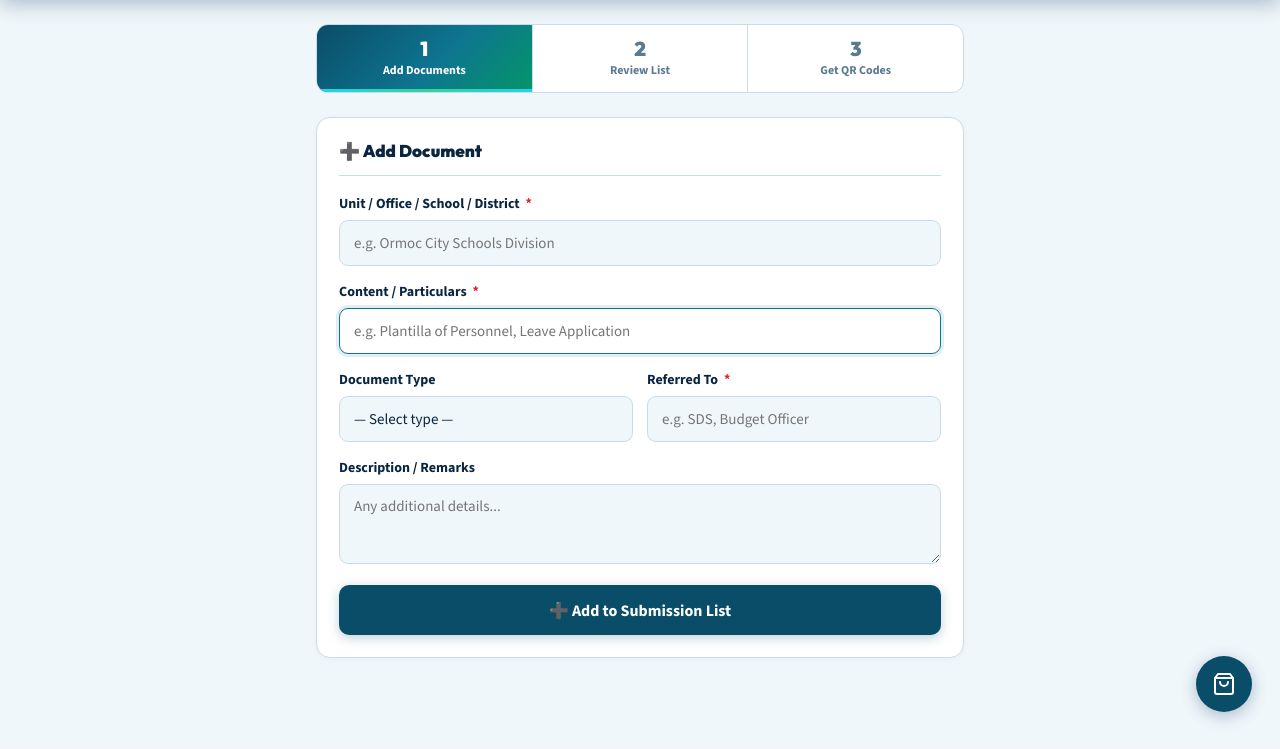
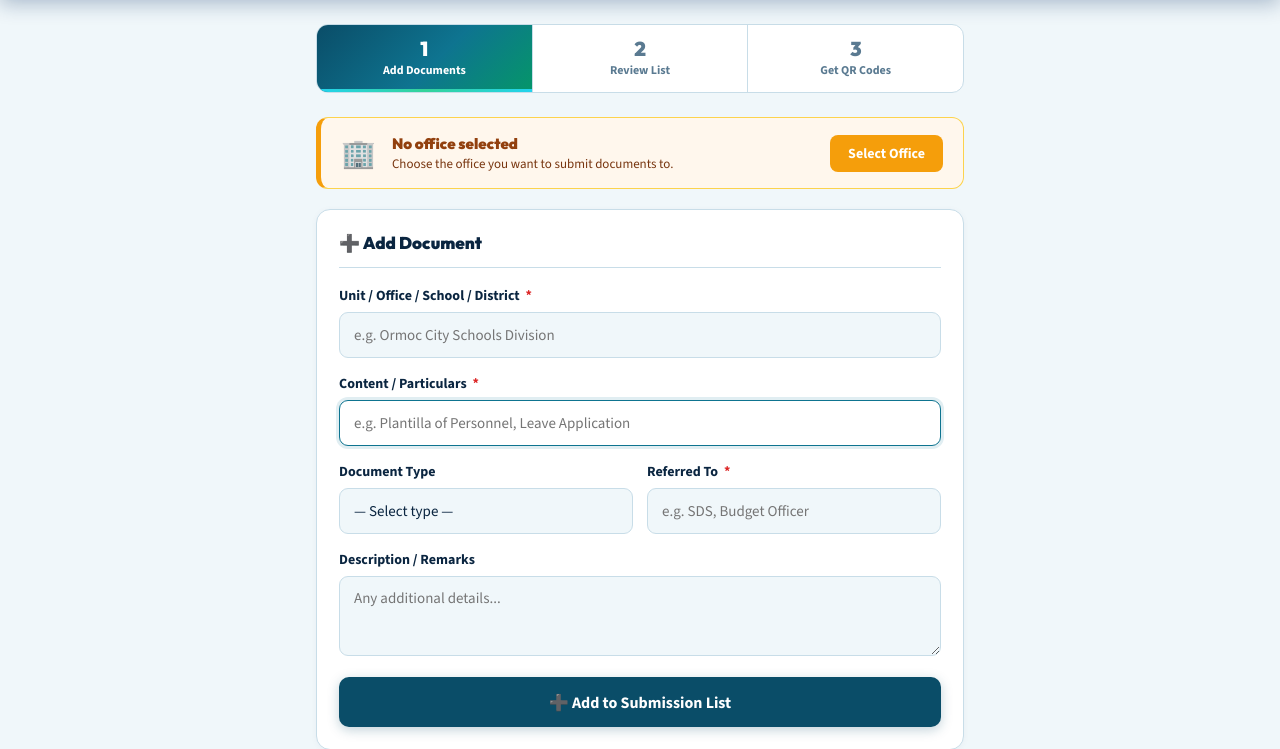
Before and after one commit to smolrome/doctracker, a Flask app: template templates/client_submit.html in a window 1280 px wide. Shown: the part 60-809 px from the top of the page. Before the commit the page ends 783 px from the top, so only its background shows below. Run offline with Flask 3, Linux system fonts and the light colour scheme; the template is opened without the code that fills it, so the values that code supplies are empty; some libraries are stand-ins or nearby versions.

Commit message:
feat(ui): add office selection modal and no-office prompt
Add a new office QR modal for selecting submission offices, along with a "no office selected" prompt that appears when users haven't chosen an office yet. Includes auto-open functionality via ?pick_office=1 URL parameter. Refactored cart modal logic for clarity.

```diff
--- a/static/css/client_submit.css
+++ b/static/css/client_submit.css
@@ -770,3 +770,33 @@ body{font-family:'Source Sans 3',sans-serif;background:var(--surface);min-height
   .cmp-edit-row { grid-template-columns: 1fr; }
   .cmp-item-edit { display: none; } /* show icon only on very small screens */
 }
+
+/* ── NO OFFICE PROMPT ── */
+.no-office-prompt {
+  display: flex;
+  align-items: center;
+  gap: 16px;
+  padding: 16px 20px;
+  margin-bottom: 20px;
+  background: #FFF7ED;
+  border: 1.5px solid #FCD34D;
+  border-left: 5px solid #F59E0B;
+  border-radius: 12px;
+  flex-wrap: wrap;
+}
+.nop-icon { font-size: 28px; flex-shrink: 0; }
+.nop-body { flex: 1; min-width: 0; }
+.nop-title {
+  font-family: 'Outfit', sans-serif;
+  font-size: 15px; font-weight: 900; color: #92400E;
+}
+.nop-sub { font-size: 13px; color: #78350F; margin-top: 2px; }
+.nop-btn {
+  background: #F59E0B; color: #fff;
+  border: none; padding: 9px 18px;
+  border-radius: 8px; font-size: 14px; font-weight: 700;
+  cursor: pointer; font-family: inherit;
+  white-space: nowrap; flex-shrink: 0;
+  transition: filter .15s;
+}
+.nop-btn:hover { filter: brightness(1.08); }
--- a/static/js/client_submit.js
+++ b/static/js/client_submit.js
@@ -1,3 +1,4 @@
+// ── LOADING
 function showLoading(msg) {
   document.getElementById('loading-text').textContent = msg || 'Processing...';
   document.getElementById('loading-overlay').classList.add('active');
@@ -6,140 +7,32 @@ window.addEventListener('pageshow', e => {
   if (e.persisted) document.getElementById('loading-overlay').classList.remove('active');
 });
 
+// ── OFFICE QR MODAL
 function toggleOfficeQR() {
   const modal = document.getElementById('office-qr-modal');
-  if (modal) {
-    if (modal.style.display === 'none') {
-      modal.style.display = 'flex';
-      document.body.style.overflow = 'hidden';
-    } else {
-      modal.style.display = 'none';
-      document.body.style.overflow = '';
-    }
-  }
+  if (!modal) return;
+  const isOpen = modal.style.display !== 'none';
+  modal.style.display = isOpen ? 'none' : 'flex';
+  document.body.style.overflow = isOpen ? '' : 'hidden';
 }
+
 function filterOffices(query) {
-  const cards = document.querySelectorAll('.office-qr-card');
+  const cards   = document.querySelectorAll('.office-qr-card');
   const noneMsg = document.getElementById('office-qr-none');
   const q = query.toLowerCase().trim();
   let visible = 0;
   cards.forEach(card => {
     const name = card.getAttribute('data-name') || '';
-    if (q === '' || name.includes(q)) {
-      card.style.display = 'block';
-      visible++;
-    } else {
-      card.style.display = 'none';
-    }
+    const show = q === '' || name.includes(q);
+    card.style.display = show ? 'block' : 'none';
+    if (show) visible++;
   });
-  if (noneMsg) {
-    noneMsg.style.display = visible === 0 ? 'block' : 'none';
-  }
+  if (noneMsg) noneMsg.style.display = visible === 0 ? 'block' : 'none';
 }
 
-// ── CART MODAL ──
-
+// ── CART MODAL
 function openCartModal() {
-  renderCartModal();
-  document.getElementById('cart-modal-overlay').classList.add('open');
-  document.body.style.overflow = 'hidden';
-}
-
-function closeCartModal() {
-  document.getElementById('cart-modal-overlay').classList.remove('open');
-  document.body.style.overflow = '';
-}
-
-function onCartOverlayClick(e) {
-  if (e.target === document.getElementById('cart-modal-overlay')) closeCartModal();
-}
-
-function renderCartModal() {
-  const body = document.getElementById('cmp-body');
-  const submitBtn = document.getElementById('cmp-submit-btn');
-  const countBadge = document.getElementById('cmp-count-badge');
-
-  // Read cart items from the existing cart DOM (your .cart-item elements)
-  const cartItems = document.querySelectorAll('.cart-item');
-  countBadge.textContent = cartItems.length;
-
-  if (cartItems.length === 0) {
-    body.innerHTML = `
-      <div class="cmp-empty">
-        <div class="cmp-empty-icon">🛒</div>
-        <p>No documents in your submission list yet.</p>
-      </div>`;
-    submitBtn.disabled = true;
-    return;
-  }
-
-  submitBtn.disabled = false;
-  let html = '';
-  cartItems.forEach((item, i) => {
-    const nameEl   = item.querySelector('.cart-item-name');
-    const metaEl   = item.querySelector('.cart-item-meta');
-    const removeBtn = item.querySelector('.btn-remove');
-    const name = nameEl ? nameEl.textContent.trim() : '—';
-    const meta = metaEl ? metaEl.innerHTML  : '';
-    // Grab the remove button's onclick so we can mirror it
-    const removeOnclick = removeBtn ? removeBtn.getAttribute('onclick') : null;
-    const removeAttr = removeOnclick ? `onclick="${removeOnclick.replace(/"/g, "'")};closeCartModal();renderCartModal();"` : '';
-
-    html += `
-      <div class="cmp-item">
-        <div class="cmp-item-num">${i + 1}</div>
-        <div class="cmp-item-body">
-          <div class="cmp-item-name">${name}</div>
-          <div class="cmp-item-meta">${meta}</div>
-        </div>
-        ${removeOnclick ? `<button class="cmp-item-remove" ${removeAttr}>Remove</button>` : ''}
-      </div>`;
-  });
-  body.innerHTML = html;
-}
-
-function submitAllFromModal() {
-  closeCartModal();
-  // Trigger your existing submit-all button
-  const existingBtn = document.querySelector('.btn-submit-all');
-  if (existingBtn) existingBtn.click();
-}
-
-// Keep FAB badge in sync with cart item count
-function updateCartFabBadge() {
-  const count = document.querySelectorAll('.cart-item').length;
-  const badge = document.getElementById('cart-fab-badge');
-  if (!badge) return;
-  badge.textContent = count > 0 ? count : '';
-  badge.classList.toggle('visible', count > 0);
-}
-
-// Call on load and hook into any cart mutations
-document.addEventListener('DOMContentLoaded', () => {
-  updateCartFabBadge();
-
-  // Watch for cart additions/removals via MutationObserver
-  const cartContainer = document.querySelector('.cart-section');
-  if (cartContainer) {
-    new MutationObserver(updateCartFabBadge).observe(cartContainer, { childList: true, subtree: true });
-  }
-});
-
-// ── FAB badge init (server-rendered count)
-(function() {
-  const count = {{ cart|length if cart else 0 }};
-  const badge = document.getElementById('cart-fab-badge');
-  if (badge) {
-    badge.textContent = count > 0 ? count : '';
-    badge.classList.toggle('visible', count > 0);
-  }
-  // Auto-open modal if there are items and user just added one
-  {% if cart and cart|length > 0 %}
-  // Uncomment to auto-open on load: openCartModal();
-  {% endif %}
-})();
-
-function openCartModal() {
+  cancelEdit();
   document.getElementById('cart-modal-overlay').classList.add('open');
   document.body.style.overflow = 'hidden';
 }
@@ -154,30 +47,35 @@ function onCartOverlayClick(e) {
   if (e.target === document.getElementById('cart-modal-overlay')) closeCartModal();
 }
 
-// ── Edit
+// ── EDIT
 function openEdit(tmpId, itemEl) {
   const panel = document.getElementById('cmp-edit-panel');
   const body  = document.getElementById('cmp-body');
-
-  document.getElementById('edit-tmp-id').value        = itemEl.dataset.tmpId;
-  document.getElementById('edit-doc-name').value      = itemEl.dataset.docName;
-  document.getElementById('edit-unit-office').value   = itemEl.dataset.unitOffice;
-  document.getElementById('edit-referred-to').value   = itemEl.dataset.referredTo;
-  document.getElementById('edit-description').value   = itemEl.dataset.description;
-
+  document.getElementById('edit-tmp-id').value      = itemEl.dataset.tmpId;
+  document.getElementById('edit-doc-name').value    = itemEl.dataset.docName;
+  document.getElementById('edit-unit-office').value = itemEl.dataset.unitOffice;
+  document.getElementById('edit-referred-to').value = itemEl.dataset.referredTo;
+  document.getElementById('edit-description').value = itemEl.dataset.description;
   const catSel = document.getElementById('edit-category');
   if (catSel) {
-    for (let opt of catSel.options) {
-      opt.selected = (opt.value === itemEl.dataset.category);
-    }
+    for (let opt of catSel.options) opt.selected = (opt.value === itemEl.dataset.category);
   }
-
   panel.style.display = 'block';
   body.style.display  = 'none';
   document.getElementById('edit-doc-name').focus();
 }
 
 function cancelEdit() {
-  document.getElementById('cmp-edit-panel').style.display = 'none';
-  document.getElementById('cmp-body').style.display       = 'block';
+  const panel = document.getElementById('cmp-edit-panel');
+  const body  = document.getElementById('cmp-body');
+  if (panel) panel.style.display = 'none';
+  if (body)  body.style.display  = 'block';
 }
+
+// ── AUTO-OPEN OFFICE MODAL if ?pick_office=1
+(function () {
+  const params = new URLSearchParams(window.location.search);
+  if (params.get('pick_office') === '1') {
+    window.addEventListener('load', toggleOfficeQR);
+  }
+})();
--- a/templates/client_submit.html
+++ b/templates/client_submit.html
@@ -80,7 +80,17 @@
       {% endif %}
       {% endif %}
     </div>
-    <a href="/client" class="soab-change">Change Office</a>
+    <button type="button" class="soab-change" onclick="toggleOfficeQR()">Change Office</button>
+  </div>
+  {% else %}
+  <!-- No office selected yet — prompt to pick one -->
+  <div class="no-office-prompt">
+    <div class="nop-icon">🏢</div>
+    <div class="nop-body">
+      <div class="nop-title">No office selected</div>
+      <div class="nop-sub">Choose the office you want to submit documents to.</div>
+    </div>
+    <button type="button" class="nop-btn" onclick="toggleOfficeQR()">Select Office</button>
   </div>
   {% endif %}
 
@@ -139,6 +149,7 @@
 <!-- ══════════════════════════════
      CART FAB
 ══════════════════════════════ -->
+{% if cart %}
 <button class="cart-fab" id="cart-fab-btn"
         onclick="openCartModal()"
         aria-label="View submission list"
@@ -149,8 +160,9 @@
     <line x1="3" y1="6" x2="21" y2="6"/>
     <path d="M16 10a4 4 0 01-8 0"/>
   </svg>
-  <span class="cart-fab-badge" id="cart-fab-badge">{{ cart|length if cart else '' }}</span>
+  <span class="cart-fab-badge visible" id="cart-fab-badge">{{ cart|length }}</span>
 </button>
+{% endif %}
 
 <!-- ══════════════════════════════
      CART MODAL
@@ -182,7 +194,8 @@
 
         <div class="cmp-edit-field">
           <label>Unit / Office / School</label>
-          <input type="text" name="unit_office" id="edit-unit-office" placeholder="e.g. Ormoc City Schools Division"/>
+          <input type="text" name="unit_office" id="edit-unit-office"
+                 placeholder="e.g. Ormoc City Schools Division"/>
         </div>
         <div class="cmp-edit-field">
           <label>Content / Particulars <span class="req">*</span></label>
@@ -274,6 +287,48 @@
   </div>
 </div>
 
+<!-- ══════════════════════════════
+     OFFICE QR MODAL
+══════════════════════════════ -->
+<div class="office-qr-modal" id="office-qr-modal" style="display:none;">
+  <div class="office-qr-overlay" onclick="toggleOfficeQR()"></div>
+  <div class="office-qr-content">
+    <div class="office-qr-header">
+      <h2>📍 Select an Office</h2>
+      <button class="office-qr-close" onclick="toggleOfficeQR()">✕</button>
+    </div>
+    <p class="office-qr-desc">Choose the office you want to submit your documents to.</p>
+    <div class="office-qr-search">
+      <input type="text" placeholder="🔍 Search offices…"
+             oninput="filterOffices(this.value)"
+             autocomplete="off"/>
+    </div>
+    <div class="office-qr-grid" id="office-qr-grid">
+      {% for office in saved_offices %}
+      <div class="office-qr-card" data-name="{{ office.office_name | lower }}">
+        {% if office.qr_code %}
+        <img class="office-qr-img"
+             src="/static/qr_codes/{{ office.qr_code }}"
+             alt="QR for {{ office.office_name }}"
+             onerror="this.style.display='none'"/>
+        {% endif %}
+        <div class="office-qr-name">{{ office.office_name }}</div>
+        <a href="/client/submit?office_id={{ office.id }}"
+           class="office-qr-select"
+           onclick="showLoading('Loading office...')">Select</a>
+        {% if office.qr_code %}
+        <a href="/static/qr_codes/{{ office.qr_code }}"
+           download class="office-qr-download">⬇ Download QR</a>
+        {% endif %}
+      </div>
+      {% endfor %}
+      <div class="office-qr-none" id="office-qr-none" style="display:none;">
+        No offices match your search.
+      </div>
+    </div>
+  </div>
+</div>
+
 <!-- Loading overlay -->
 <div id="loading-overlay">
   <div class="loading-box">
@@ -290,5 +345,9 @@
 </script>
 {% endif %}
 
+<script>
+
+</script>
+
 </body>
 </html>
```
